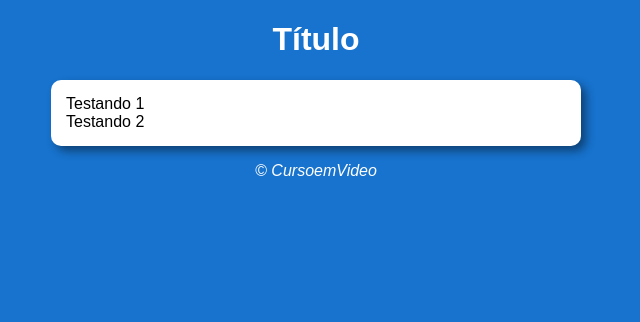
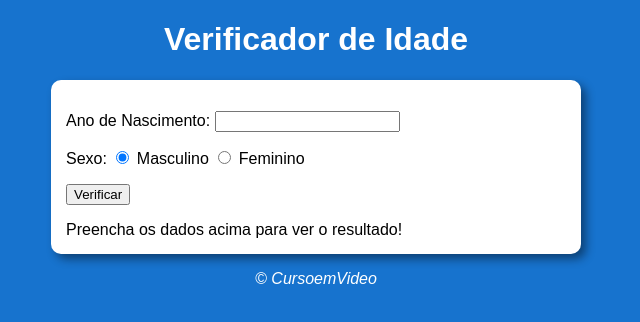
Before and after one commit to RaianeBatista/cursoemvideo-javascript, a plain HTML site: page exer015/modelo.html in a window 1280 px wide. Shown: the whole page, without its empty margins (324-964 px from the left). Drawn offline with Linux system fonts and the light colour scheme.

Commit message:
feat: add script.js

```diff
--- a/exer015/modelo.html
+++ b/exer015/modelo.html
@@ -3,16 +3,31 @@
   <head>
     <meta charset="UTF-8" />
     <meta name="viewport" content="width=device-width, initial-scale=1.0" />
-    <title>Modelo de Exercício</title>
+    <title>Verificador de Idade</title>
     <link rel="stylesheet" href="style.css" />
   </head>
   <body>
     <header>
-      <h1>Título</h1>
+      <h1>Verificador de Idade</h1>
     </header>
     <section>
-      <div>Testando 1</div>
-      <div>Testando 2</div>
+      <div>
+        <p>
+          Ano de Nascimento:
+          <input type="number" name="txtano" id="txtano" min="0" />
+        </p>
+        <p>
+          Sexo:
+          <input type="radio" name="radsex" id="mas" checked />
+          <label for="mas">Masculino</label>
+          <input type="radio" name="radsex" id="fem" />
+          <label for="fem">Feminino</label>
+        </p>
+        <p>
+          <input type="button" value="Verificar" onclick="verificar()" />
+        </p>
+      </div>
+      <div id="res">Preencha os dados acima para ver o resultado!</div>
     </section>
     <footer>
       <p>&copy; CursoemVideo</p>
--- a/exer015/script.js
+++ b/exer015/script.js
@@ -1 +1,7 @@
-alert("Olá");
+function verificar() {
+  var data = new Date();
+  var ano = data.getFullYear();
+    var formAno = document.getElementById("txtano");
+  //  var res = document.getElementById('res')
+    var res = document.querySelector('div#res')
+}
```
